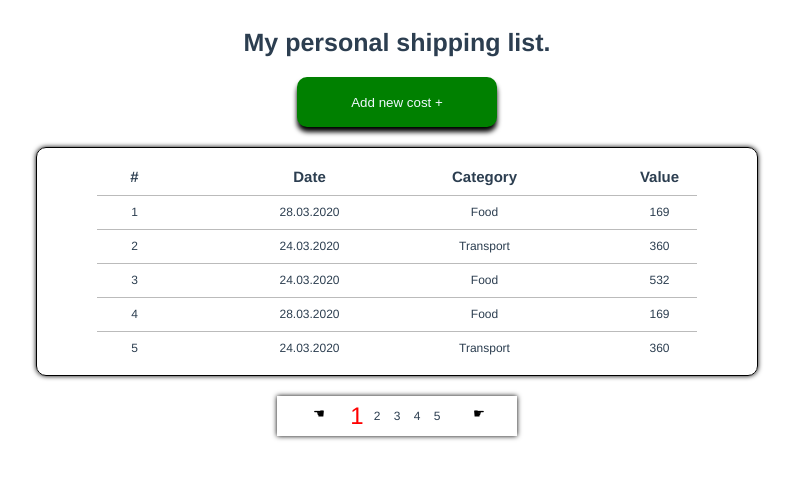
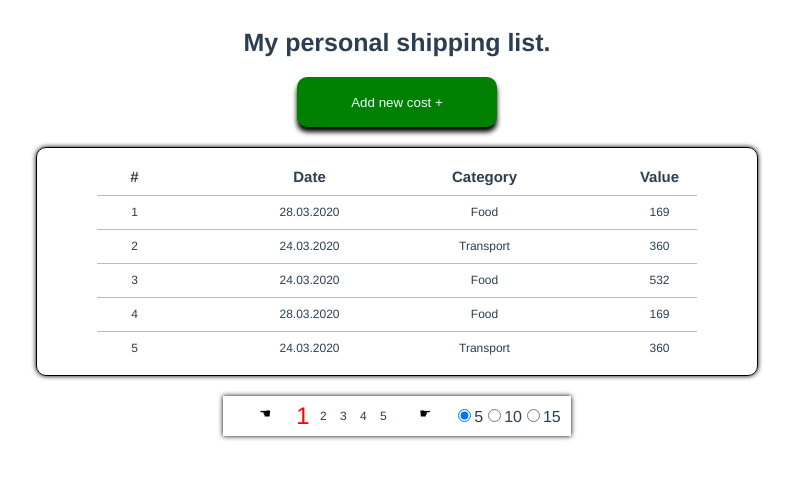
Before and after one commit to e-n-eliseev/vue-gb, a Vue app: page / in a window 1280 px wide. Shown: the top 478 px of the page, without its empty margins (243-1036 px from the left). Built offline with nearby package versions, Linux system fonts and the light colour scheme.

Commit message:
lesson3 with paggination and changing size of paggination

```diff
--- a/src/App.vue
+++ b/src/App.vue
@@ -21,6 +21,7 @@
       v-if="shoppingList.length > 5"
       :pages="shoppingList.length"
       @changePage="showPage"
+      @changeSize="changeSize"
     />
   </div>
 </template>
@@ -44,12 +45,18 @@ export default {
       shoppingList: [],
       firstItem: 0,
       lastItem: 5,
+      pageSize: 5,
     };
   },
   methods: {
+    changeSize(number) {
+      this.pageSize = number;
+      this.lastItem = number;
+      this.firstItem = 0;
+    },
     showPage(page) {
-      this.firstItem = (page - 1) * 5;
-      this.lastItem = page * 5;
+      this.firstItem = (page - 1) * this.pageSize;
+      this.lastItem = page * this.pageSize;
     },
     showAddToshoppingListForm() {
       this.isVisibleForm = !this.isVisibleForm;
--- a/src/components/Pagination.vue
+++ b/src/components/Pagination.vue
@@ -14,6 +14,35 @@
     <button class="paggination-btn" @click="showNext">
       <span class="paggination-icon" :title="nextTolltip">☛</span>
     </button>
+    <div>
+      <label
+        ><input
+          type="radio"
+          name="number"
+          v-model="number"
+          value="5"
+          @change="changeLength"
+        />5</label
+      >
+      <label
+        ><input
+          type="radio"
+          name="number"
+          v-model="number"
+          value="10"
+          @change="changeLength"
+        />10</label
+      >
+      <label
+        ><input
+          type="radio"
+          name="number"
+          v-model="number"
+          value="15"
+          @change="changeLength"
+        />15</label
+      >
+    </div>
   </div>
 </template>
 
@@ -31,14 +60,19 @@ export default {
       prevTolltip: "Перейти к предыдущей странице",
       nextTolltip: "Перейти к следующей странице",
       activePage: 1,
+      number: 5,
     };
   },
   computed: {
     getPagginatorPages() {
-      return Math.ceil(this.pages / 5);
+      return Math.ceil(this.pages / +this.number);
     },
   },
   methods: {
+    changeLength() {
+      this.activePage = 1;
+      this.$emit("changeSize", +this.number);
+    },
     showPrevious() {
       this.activePage == 1
         ? (this.activePage = this.getPagginatorPages)
```
